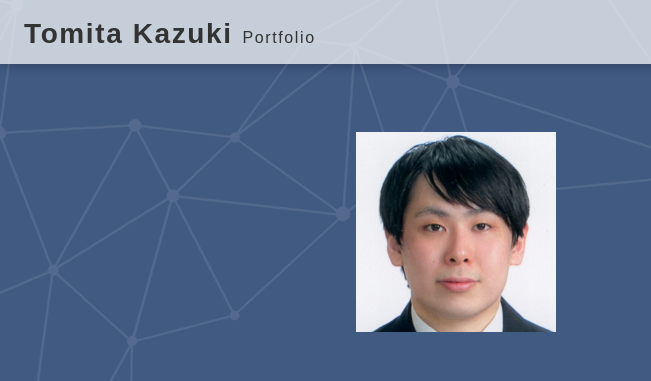
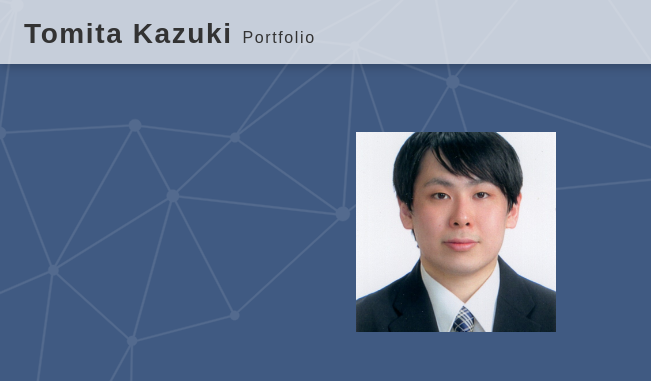
Before and after one commit to rangubell/portfolio-site, a plain HTML site: page index.html in a window 1280 px wide. Shown: the top 381 px of the page, 0-651 px from the left. Drawn offline with nearby package versions, Linux system fonts and the light colour scheme.

Commit message:
再修正

```diff
--- a/index.html
+++ b/index.html
@@ -34,7 +34,7 @@
           <div class="firstview__main">
             <div class="firstview__main-pict obj-fit-img">
               <!-- imagesに配置した、プロフィール画像のパスを記載する -->
-              <img src="./images/my.jpg">
+              <img src="./images/my.JPG">
             </div>
             <div class="firstview__info">
               <h2>
```
Also changed, not shown: images/my.JPG (added).
